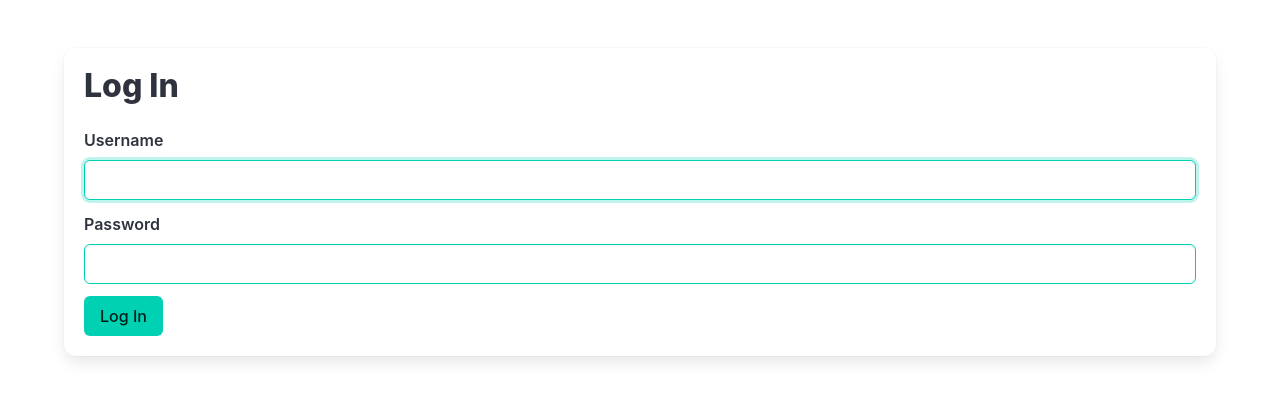
After one commit to jevillanueva/dj-todo, a Django app: page /accounts/login/ in a window 1280 px wide. The commit adds this page. Shown: the top 403 px of the page. Run offline with Django 5.2, Linux system fonts and the light colour scheme.

Commit message:
add protect endpoint  login and roles

```diff
--- a/todolist/todo/templates/base.html
+++ b/todolist/templates/base.html
@@ -1,6 +1,7 @@
 {% load static %}
 <!DOCTYPE html>
 <html lang="es">
+
 <head>
     <meta charset="utf-8">
     <meta name="viewport" content="width=device-width, initial-scale=1">
@@ -8,10 +9,23 @@
     <link rel="stylesheet" href="{% static 'global.css' %}">
     <title>{% block title %}{%endblock%}</title>
 </head>
+
 <body>
+    {% if user.is_authenticated %}
+    <section class="hero is-small ">
+        <div class="hero-body">
+            <p class="subtitle ">Hi {{ user.username }}!</p>
+            <form action="{% url 'logout' %}" method="post">
+                {% csrf_token %}
+                <button class="button is-small is-responsive" type="submit">Log Out</button>
+            </form>
+        </div>
+    </section>
+    {% endif %}
     {% block menu %}
     {% endblock %}
     {% block content %}
     {% endblock %}
 </body>
+
 </html>
--- /dev/null
+++ b/todolist/templates/registration/login.html
@@ -0,0 +1,25 @@
+{%extends 'base.html' %}
+{% block content %}
+<section class="section">
+  <div class="container">
+    <div class="box">
+      <h1 class="title">Log In</h1>
+      <form method="post">
+        {% csrf_token %}
+        {{ form.non_field_errors }}
+        <div class="field">
+          <label class="label" for="id_username">Username</label>
+          <input class="input is-primary" type="text" name="username" autofocus="" autocapitalize="none" autocomplete="username" maxlength="150"
+          required="" id="id_username">
+        </div>
+        <div class="field">
+          <label class="label" for="id_password">Password</label>
+          <input class="input is-primary" type="password" name="password" autocomplete="current-password" required="" id="id_password">
+        </div>
+        <button class="button is-primary" type="submit">Log In</button>
+      </form>
+    </div>
+  </div>
+</section>
+
+{% endblock %}
--- a/todolist/todo/models.py
+++ b/todolist/todo/models.py
@@ -5,3 +5,8 @@ class Task(models.Model):
     content = models.CharField(max_length=200)
     created_at = models.DateTimeField(auto_now_add=True)
     completed = models.BooleanField(default=False)
+
+    class Meta:
+        permissions = [
+            ("can_view_tasks", "Can view tasks"),
+        ]
--- a/todolist/todo/templates/todo/new.html
+++ b/todolist/todo/templates/todo/new.html
@@ -26,7 +26,8 @@
                 {% csrf_token %}
                 {{ form.non_field_errors }}
                 <div class="field">
-                    <input class="input is-primary" type="text" name="content" id="content" value="{{task.content}}" placeholder="Content">
+                    <input class="input is-primary" type="text" name="content" id="content" value="{{task.content}}"
+                        placeholder="Content">
                     {{ form.content.errors }}
                 </div>
                 <div class="field">
--- a/todolist/todolist/urls.py
+++ b/todolist/todolist/urls.py
@@ -14,12 +14,16 @@ Including another URLconf
     1. Import the include() function: from django.urls import include, path
     2. Add a URL to urlpatterns:  path('blog/', include('blog.urls'))
 """
+
 from django.contrib import admin
 from django.urls import include, path
+from django.contrib.auth import views as auth_views
 from . import views
 
 urlpatterns = [
-    path('admin/', admin.site.urls),
-    path('todo/', include('todo.urls')),
-    path('', views.index, name='index'),
+    path("admin/", admin.site.urls),
+    path("todo/", include("todo.urls")),
+    path("accounts/login/", auth_views.LoginView.as_view(), name="login"),
+    path("accounts/", include("django.contrib.auth.urls")),
+    path("", views.index, name="index"),
 ]
--- a/todolist/todolist/views.py
+++ b/todolist/todolist/views.py
@@ -1,4 +1,5 @@
 from django.shortcuts import redirect, render, get_object_or_404
+
 
 def index(request):
     return redirect("tasks:index")
```
Also changed, not shown: todolist/todo/views.py (+17 -1 lines), todolist/todolist/settings.py (+41 -37 lines), todolist/todo/migrations/0003_alter_task_options.py (added).
